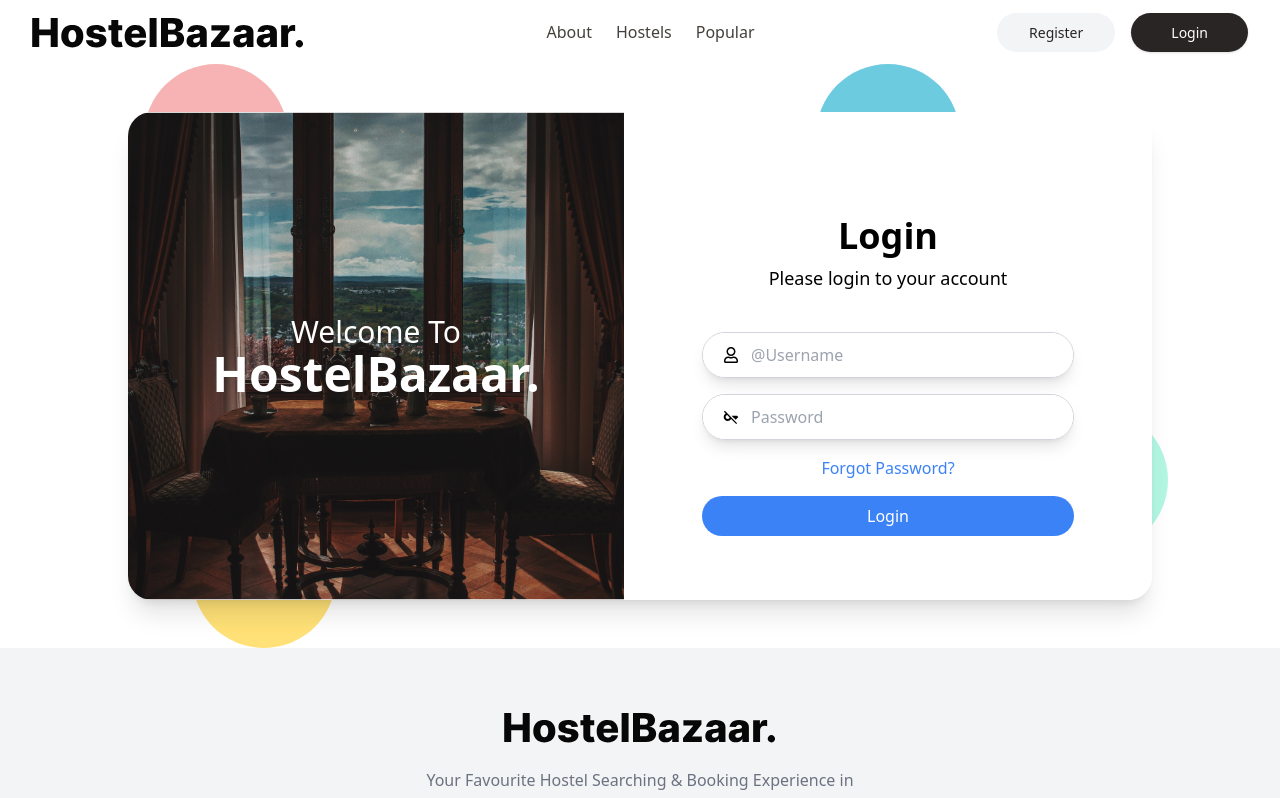
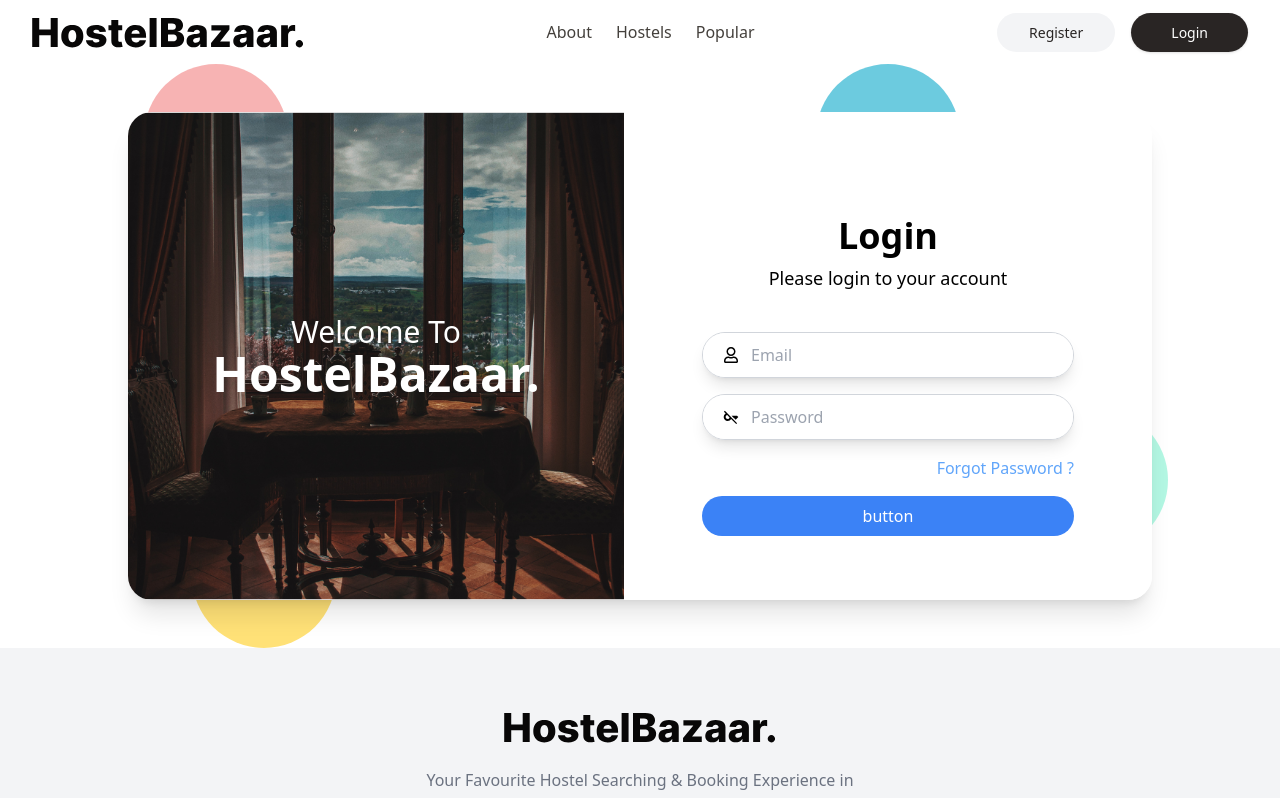
Before and after one commit to AdeelAtta/Hostelow, a Next.js app: page /login in a window 1280 px wide. Shown: the top 798 px of the page. Built offline with nearby package versions, Linux system fonts and the light colour scheme.

Commit message:
login API's integrated

```diff
--- a/package.json
+++ b/package.json
@@ -9,10 +9,12 @@
     "lint": "next lint"
   },
   "dependencies": {
+    "@reduxjs/toolkit": "^2.0.1",
     "next": "14.0.2",
     "react": "^18",
     "react-dom": "^18",
     "react-icons": "^4.12.0",
+    "react-redux": "^9.0.4",
     "react-toastify": "^9.1.3"
   },
   "devDependencies": {
--- a/src/components/elements/Button.tsx
+++ b/src/components/elements/Button.tsx
@@ -9,8 +9,7 @@ const Button: React.FC<buttonProps> = ({ text, handleClick, type, customeStyle }
     return (
         <button
             type={type}
-            onClick={() => handleClick && handleClick()
-            }
+            onClick={() => handleClick && handleClick()}
             className={`bg-blue-500 rounded-full py-2 text-white flex items-center justify-center ${customeStyle}`}
         >
             {text}
--- a/src/components/forms/login-form.tsx
+++ b/src/components/forms/login-form.tsx
@@ -1,24 +1,77 @@
-import React from 'react'
+import React, { FormEvent, useState } from 'react'
 import { FaRegUser } from "react-icons/fa";
 import { MdKeyOff } from "react-icons/md";
 
 import Input from '../elements/Input';
 import Button from '../elements/Button';
 import Link from 'next/link';
+import { toast } from 'react-toastify';
+import { postData } from '@/utils/api';
+import { useDispatch } from 'react-redux';
+import router from 'next/router';
+import { setUserData } from '@/redux/slices/user-slice';
+
+const initialForm = {
+    email: ``,
+    password: ``
+}
 
 const LoginForm = (props: any) => {
 
+    const dispatch = useDispatch()
+    const [formData, setFormData] = useState(initialForm);
+
     const handleInputChange = (e: React.ChangeEvent<HTMLInputElement | HTMLSelectElement | HTMLTextAreaElement>) => {
+        setFormData((prev: any) => ({ ...prev, [e.target.name]: e.target.value }))
+    }
 
+    const handleFormSubmit = async (e:FormEvent) => {
+
+        e.preventDefault()
+
+        const isFormFilled = Object.keys(formData).every(field => field !== undefined && field !=="" && field !== null)
+
+        if(isFormFilled){
+            try{
+
+                let response = await toast.promise(postData(`auth/login`,formData),{
+                    pending:`Verifying...`,
+                })
+                router.push(`dashboard`)
+                   dispatch(setUserData({
+                    ...response
+                   }))
+
+            }catch(err){
+                console.error(err);
+            }
+        }
     }
 
     return (
-        <form className='flex flex-col gap-y-4'>
-            <Input icon={<FaRegUser />} type='text' name='username' placeHolder="@Username" handleChange={handleInputChange} />
-            <Input icon={<MdKeyOff />} type='password' name='password' placeHolder="Password"
-                handleChange={handleInputChange} />
-            <Link className='text-center text-blue-500' href={""}>Forgot Password?</Link>
-            <Button text='Login' type='submit' />
+        <form onSubmit={(e)=>handleFormSubmit(e)} className='flex flex-col gap-y-4'>
+            <Input
+                icon={<FaRegUser />}
+                value={formData.email}
+                type='email'
+                name='email'
+                placeHolder="Email"
+                handleChange={handleInputChange}
+                otherProps={{required:true}}
+            />
+
+            <Input
+                icon={<MdKeyOff />}
+                value={formData.password}
+                type='password'
+                name='password'
+                placeHolder="Password"
+                handleChange={handleInputChange}
+                otherProps={{required:true}}
+            />
+
+            <Link className='text-right text-blue-400 font-thin text-md' href={""}>Forgot Password ?</Link>
+            <Button text='button' type='submit' />
         </form>
     )
 }
--- a/src/pages/_app.tsx
+++ b/src/pages/_app.tsx
@@ -1,10 +1,14 @@
 import '@/styles/globals.css'
 import type { AppProps } from 'next/app'
 import Layout from '@/components/common/layout'
+import store from '@/redux/store'
+import {Provider } from 'react-redux'
 export default function App({ Component, pageProps }: AppProps) {
   return (
+    <Provider store={store}>
     <Layout>
       <Component {...pageProps} />
     </Layout>
+    </Provider>
   )
 }
--- /dev/null
+++ b/src/redux/slices/user-slice.js
@@ -0,0 +1,32 @@
+import { createSlice } from '@reduxjs/toolkit'
+
+
+const initialState = {
+    user: null
+};
+
+const userSlice = createSlice({
+
+    name: `user`,
+    initialState,
+    reducers: {
+        setUserData: (state, action) => {
+            // console.log(action.payload)
+            const data = action.payload;
+            const userData = { ...data.user, access: { ...data.access }, refresh: { ...data.refresh } }
+            state.user = userData
+        },
+        cleanUserData: (state) => {
+            state.user = null;
+        }
+    }
+
+})
+
+
+
+export const { setUserData, cleanUserData} = userSlice.actions;
+
+export const userData = (state) => state.user.user;
+
+export default userSlice.reducer;
--- /dev/null
+++ b/src/redux/store.js
@@ -0,0 +1,11 @@
+import { configureStore } from '@reduxjs/toolkit'
+import userSliceReducer from './slices/user-slice'
+
+
+
+export default configureStore({
+
+        reducer: {
+            user: userSliceReducer
+        }
+    })
```
Also changed, not shown: 1 other file (tests, documents, lock files or other folders).
